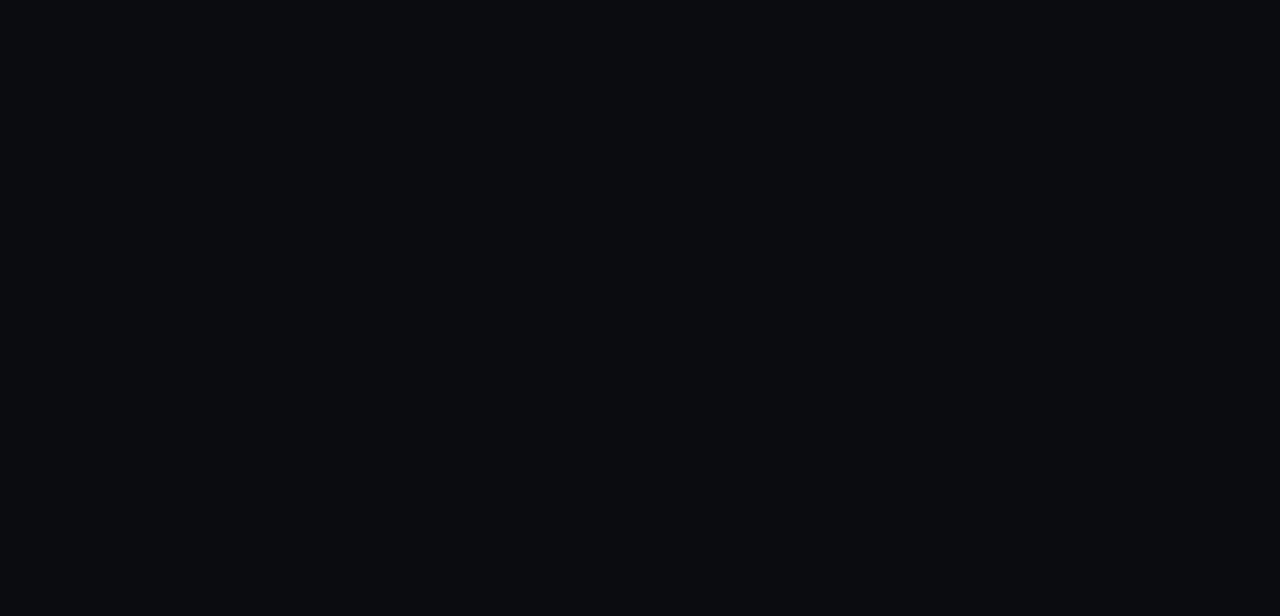
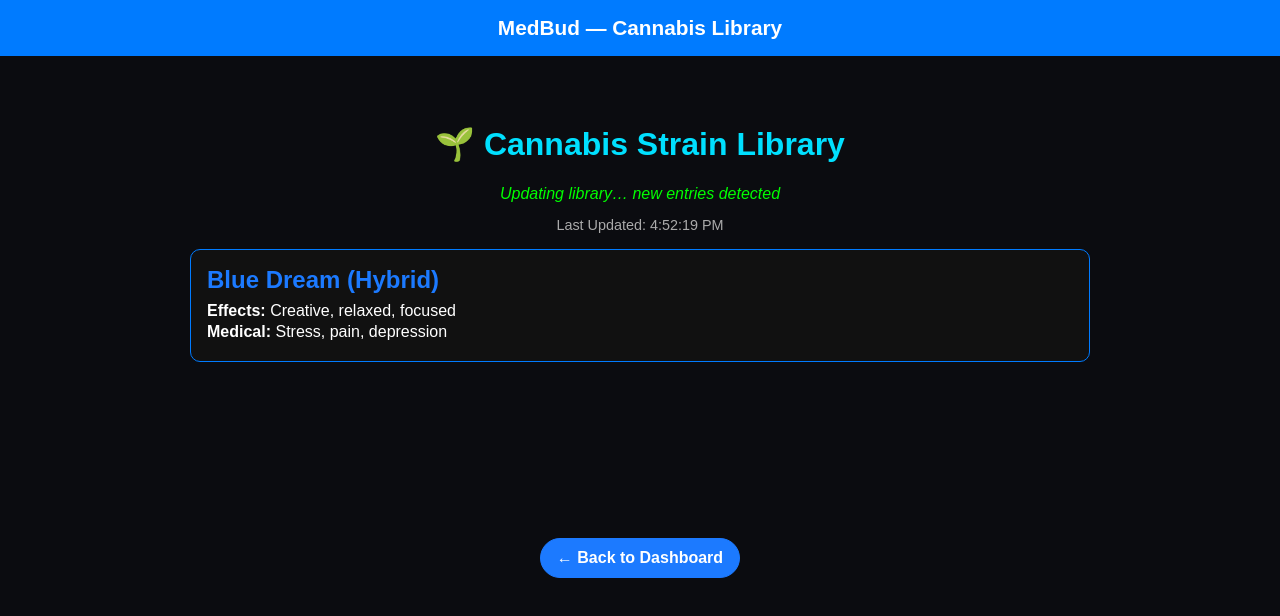
Before and after one commit to stroanroad/luma-connect-site, a plain HTML site: page cannabis-library.html in a window 1280 px wide. Drawn offline with Linux system fonts and the light colour scheme.

Commit message:
Revert Cannabis Library to stable version

```diff
--- a/cannabis-library.html
+++ b/cannabis-library.html
@@ -1,3 +1,4 @@
+
 <!DOCTYPE html>
 <html lang="en">
 <head>
@@ -33,13 +34,6 @@
       margin: 0.5rem 0;
       color: #0f0;
       font-style: italic;
-      transition: all 0.3s ease;
-    }
-    .update-banner.flash {
-      color: #fff;
-      background: #0f0;
-      padding: 0.3rem;
-      border-radius: 6px;
     }
     .last-updated {
       text-align: center;
@@ -47,4 +41,106 @@
       color: #aaa;
       margin-bottom: 1rem;
     }
-    .stra
+    .strain {
+      background: #111;
+      margin: 1rem 0;
+      padding: 1rem;
+      border-radius: 10px;
+      border: 1px solid #007bff;
+      opacity: 0;
+      transform: translateY(20px);
+      transition: all 0.5s ease;
+    }
+    .strain.show {
+      opacity: 1;
+      transform: translateY(0);
+    }
+    .strain h2 {
+      margin: 0 0 0.5rem;
+      color: #1c7aff;
+    }
+    .strain p {
+      margin: 0.2rem 0;
+    }
+    a.btn {
+      display: inline-block;
+      margin-top: 2rem;
+      padding: 10px 16px;
+      border-radius: 20px;
+      border: 1px solid #1c7aff;
+      background: #1c7aff;
+      color: #fff;
+      text-decoration: none;
+      font-weight: bold;
+    }
+    a.btn:hover {
+      background: #0056cc;
+    }
+  </style>
+</head>
+<body>
+  <header>
+    MedBud — Cannabis Library
+  </header>
+  <main>
+    <h1>🌱 Cannabis Strain Library</h1>
+    <p class="update-banner" id="updateBanner">Updating library… new entries detected</p>
+    <p class="last-updated" id="lastUpdated">Last Updated: waiting…</p>
+
+    <!-- Fallback message so it never looks empty -->
+    <div id="library">
+      <p style="text-align:center; color:#888;">Loading strains...</p>
+    </div>
+
+    <p style="text-align:center;">
+      <a href="medbud-dashboard.html" class="btn">← Back to Dashboard</a>
+    </p>
+  </main>
+
+  <script>
+    const strains = [
+      { name: "Blue Dream (Hybrid)", effects: "Creative, relaxed, focused", medical: "Stress, pain, depression" },
+      { name: "Granddaddy Purple (Indica)", effects: "Relaxing, sleepy, euphoric", medical: "Insomnia, muscle spasms, chronic pain" },
+      { name: "Sour Diesel (Sativa)", effects: "Energetic, uplifting, creative", medical: "Fatigue, stress, lack of appetite" },
+      { name: "Gelato (Hybrid)", effects: "Happy, euphoric, relaxing", medical: "Chronic pain, stress, fatigue" },
+      { name: "Northern Lights (Indica)", effects: "Sedating, relaxing", medical: "Insomnia, pain, depression" },
+      { name: "Green Crack (Sativa)", effects: "Energetic, uplifting, focus", medical: "Fatigue, stress, ADHD" }
+    ];
+
+    let index = 0;
+
+    function updateTimestamp() {
+      const now = new Date();
+      document.getElementById("lastUpdated").textContent =
+        "Last Updated: " + now.toLocaleTimeString();
+    }
+
+    function addStrain() {
+      if (index >= strains.length) return;
+      const strain = strains[index];
+      const div = document.createElement("div");
+      div.className = "strain";
+      div.innerHTML = `
+        <h2>${strain.name}</h2>
+        <p><strong>Effects:</strong> ${strain.effects}</p>
+        <p><strong>Medical:</strong> ${strain.medical}</p>
+      `;
+      const library = document.getElementById("library");
+
+      // remove fallback "Loading strains..." if still there
+      if (library.firstChild && library.firstChild.tagName !== "DIV") {
+        library.innerHTML = "";
+      }
+
+      library.appendChild(div);
+      setTimeout(() => div.classList.add("show"), 50);
+      index++;
+      updateTimestamp();
+    }
+
+    // Add first strain instantly, then auto-update every 5s
+    addStrain();
+    setInterval(addStrain, 5000);
+  </script>
+</body>
+</html>
```
